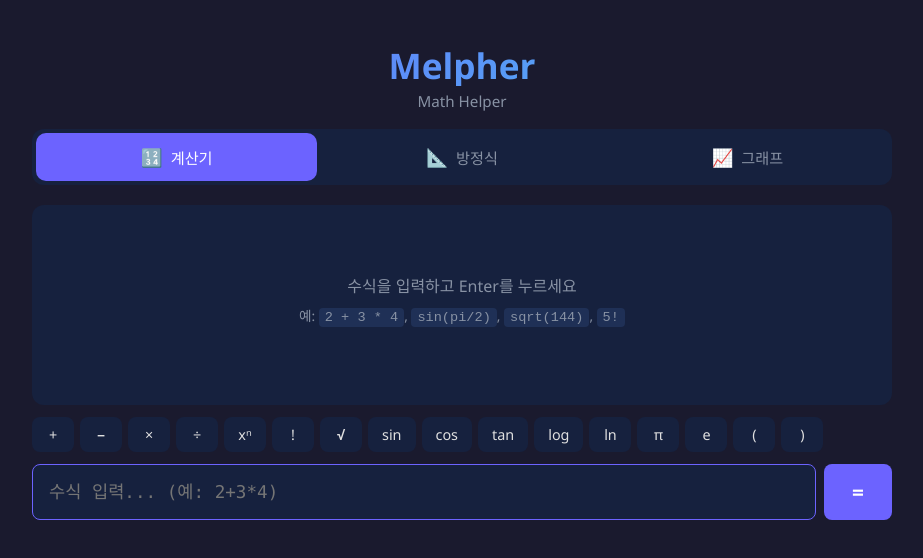
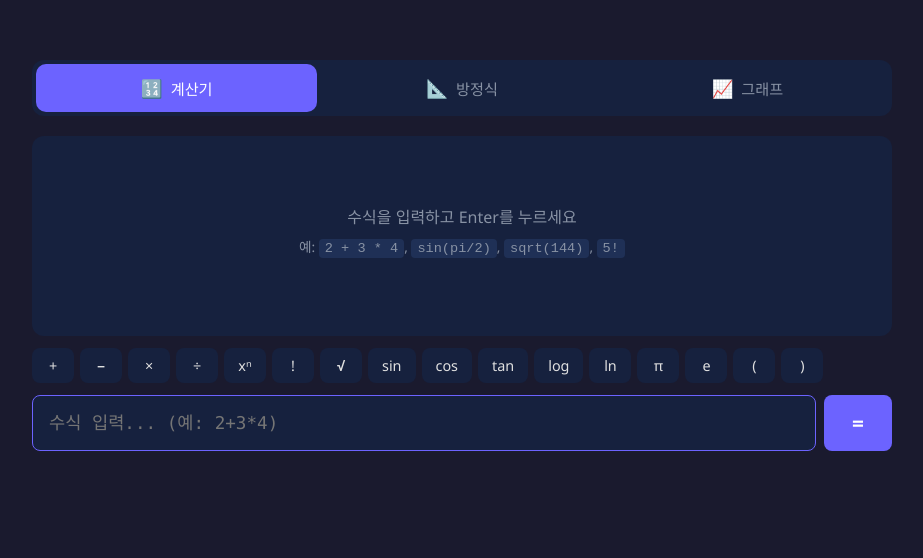
Before and after one commit to sandfairy1219/melpher, a React (Vite) app: page / in a window 1280 px wide. Shown: the top 558 px of the page, without its empty margins (178-1101 px from the left). Built offline with nearby package versions, Linux system fonts and the light colour scheme.

Commit message:
refactor: simplify title in index.html and remove subtitle in App component

```diff
--- a/index.html
+++ b/index.html
@@ -4,7 +4,7 @@
     <meta charset="UTF-8" />
     <link rel="icon" type="image/svg+xml" href="/vite.svg" />
     <meta name="viewport" content="width=device-width, initial-scale=1.0" />
-    <title>Melpher - Math Helper</title>
+    <title>Melpher</title>
   </head>
   <body>
     <div id="root"></div>
--- a/src/App.tsx
+++ b/src/App.tsx
@@ -18,8 +18,6 @@ function App() {
   return (
     <div className="app">
       <header className="app-header">
-        <h1 className="app-title">Melpher</h1>
-        <p className="app-subtitle">Math Helper</p>
       </header>
 
       <nav className="tab-bar">
```
